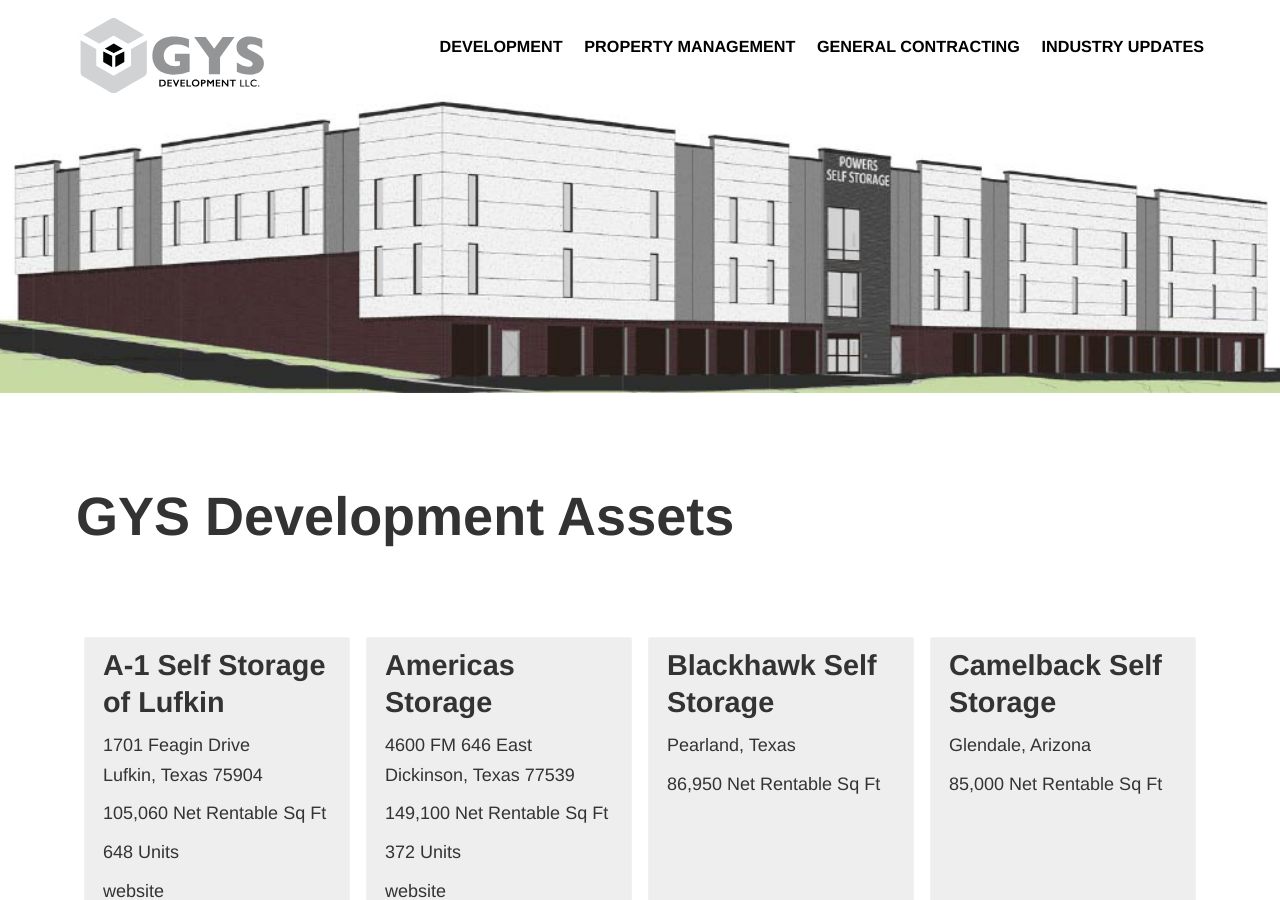
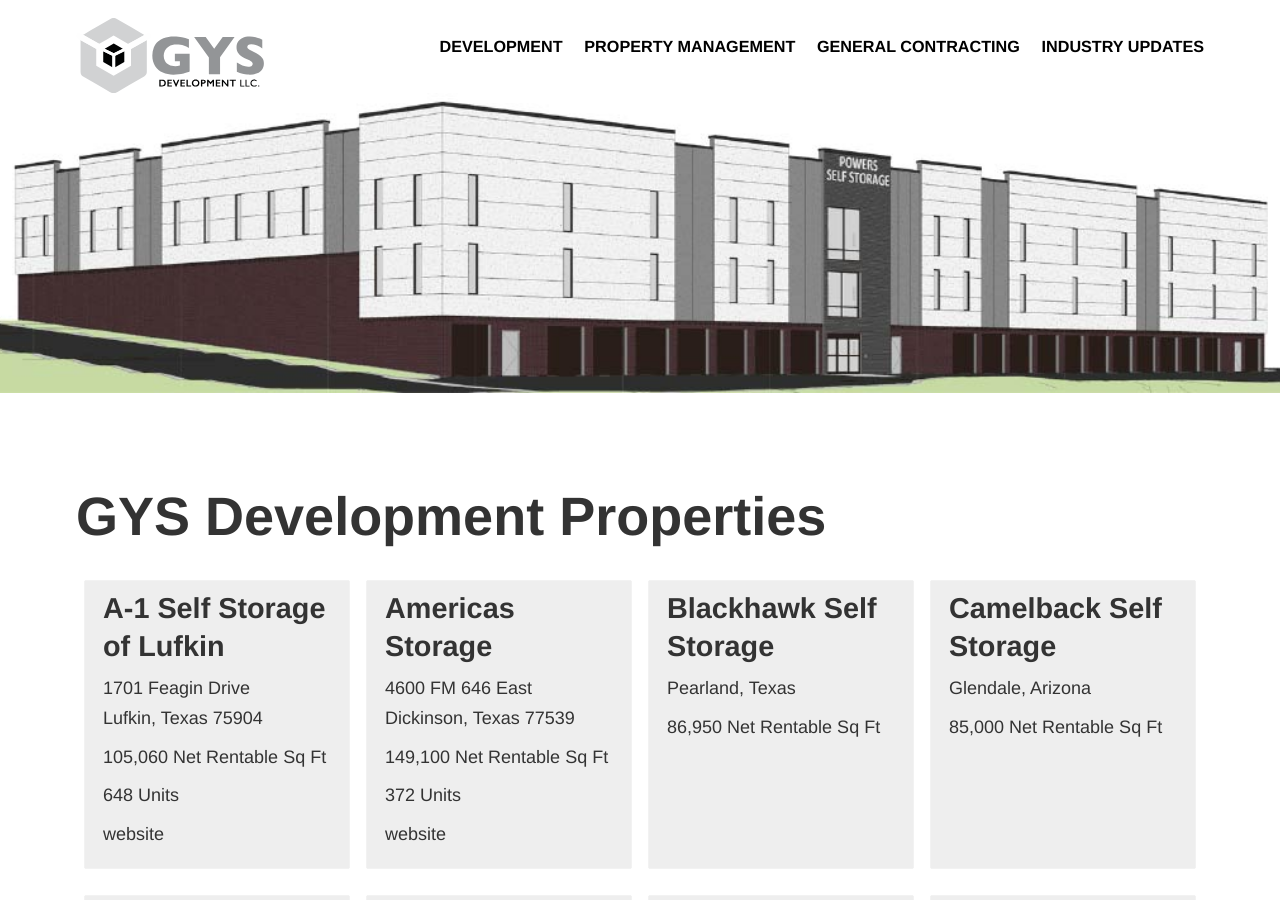
Before and after one commit to variantstudios/growyourstorage.com, a Jekyll site: the page built from development/assets/index.md, in a window 1280 px wide and 900 px high. Built offline with Jekyll 4.4.1, drawn with Linux system fonts in a browser that asks for light colours; cached includes are drawn as plain includes.

Commit message:
Updated 'development/assets/index.md' via CloudCannon

```diff
--- a/development/assets/index.md
+++ b/development/assets/index.md
@@ -1,8 +1,8 @@
 ---
-title: GYS Development Assets
+title: GYS Development Properties
 header_image: /assets/images/headers/subpage-header.jpg
 search_engine_optimization:
-  page_title: GYS Development Assets
+  page_title: GYS Development Properties
   page_description:
   share_image_path:
 layout: page
@@ -10,6 +10,4 @@
 _gys_company: development
 ---
 
-# GYS Development Assets
-
-&nbsp;
+# GYS Development Properties
```
